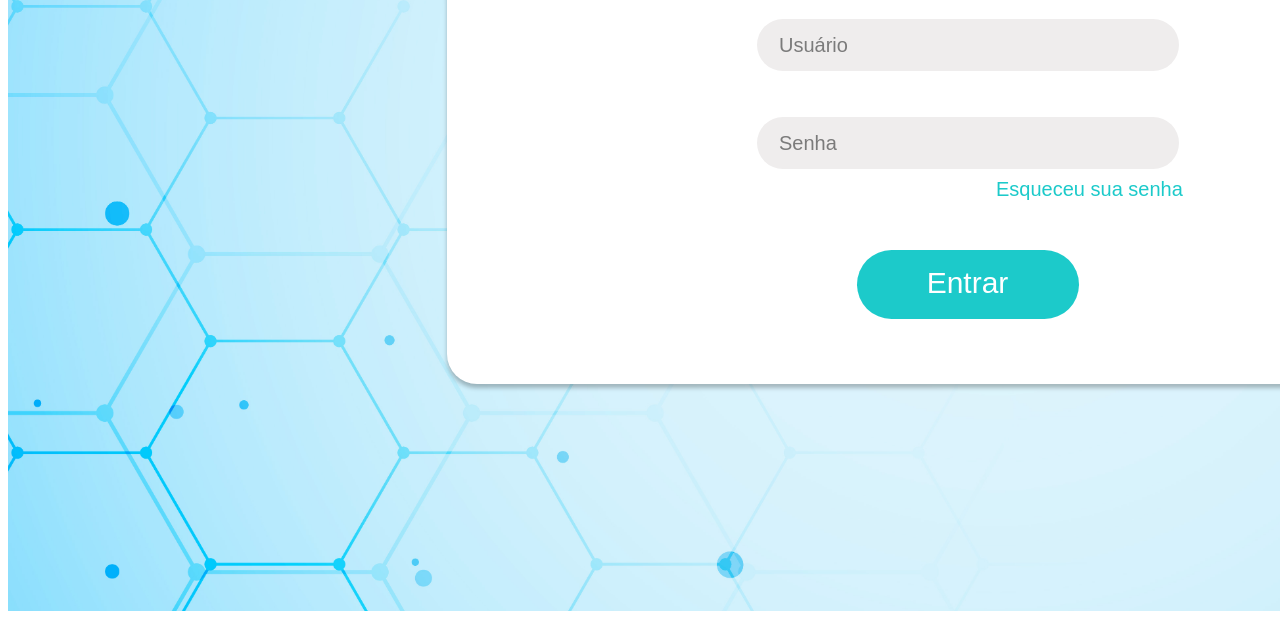
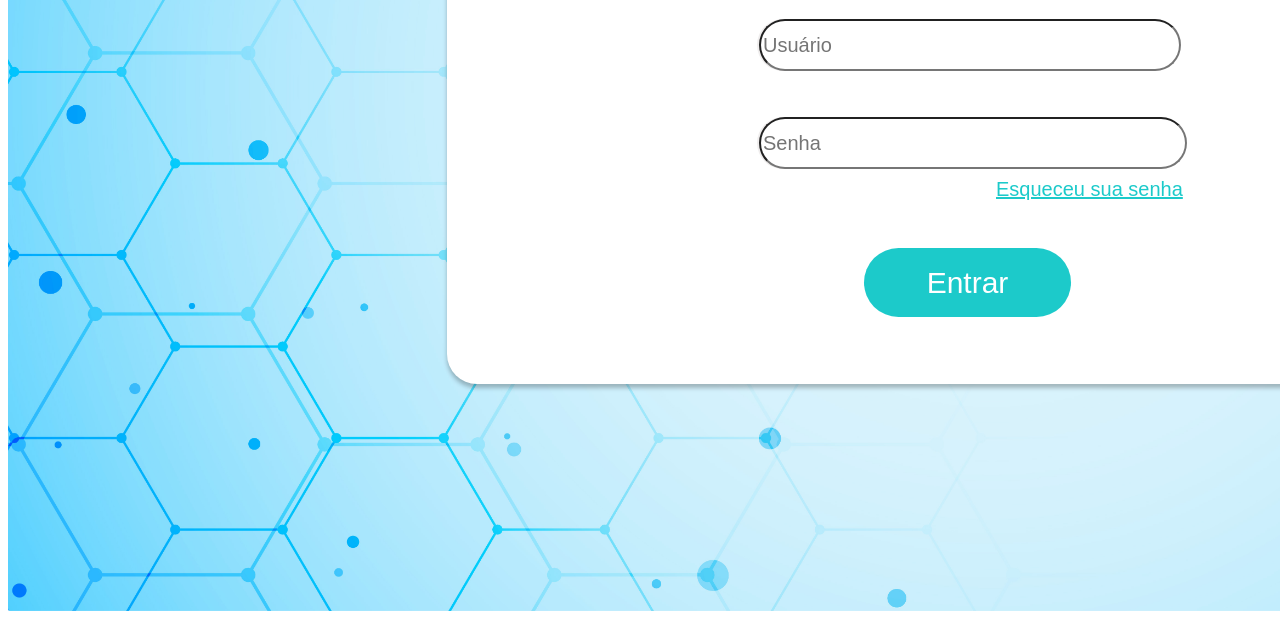
Before and after one commit to Kazetto/TCC-FIAP-SI-2023, a plain HTML site: page TCC/pages/login.html in a window 1280 px wide. Shown: the part 477-1096 px from the top of the page. Drawn offline with Linux system fonts and the light colour scheme.

Commit message:
Continuando o html, css e javascript
Continiando o processo de front end do projeto

```diff
--- /dev/null
+++ b/TCC/javascript/login.js
@@ -0,0 +1,21 @@
+function voltar() {
+    window.history.back();
+  }
+
+function validarFormulario(event) {
+    event.preventDefault();
+
+    var usuario = document.getElementById("usuario").value;
+    var senha = document.getElementById("senha").value;
+
+    if (usuario === "" || senha === "") {
+      alert("Por favor, preencha todos os campos.");
+    } else {
+      // Aqui você pode adicionar a lógica adicional para validar o usuário e a senha.
+      // Por exemplo, fazer uma solicitação para um servidor, comparar com valores predefinidos, etc.
+      //alert("Formulário válido. Usuário: " + usuario + ", Senha: " + senha);
+
+      // Redirecionar para a próxima página após a validação bem-sucedida
+      window.location.href = "/pages/configuracao.html";
+    }
+}
--- a/TCC/pages/login.html
+++ b/TCC/pages/login.html
@@ -3,11 +3,13 @@
 <head>
     <meta charset="UTF-8">
     <meta name="viewport" content="width=device-width, initial-scale=1.0">
+    <script src="/javascript/login.js"></script>
     <title>Login</title>
     <link rel="stylesheet" href="/style/login.css">
 </head>
 <body>
   <div class="tela-de-login">
+    <div class="frame-1">
       <img class="background" src="/imagens/background.jpg" />
 
       <div class="fundo-tela-login-cadastro"></div>
@@ -34,27 +36,28 @@
       </div>
 
       <div class="group-2">
-          <div class="rectangle-12"></div>
 
-          <div class="entrar">Entrar</div>
+
+        <button type="submit" class="entrar" onclick="validarFormulario(event)">Entrar</button>
       </div>
 
       <div class="login">Login</div>
 
-        <div class="esqueceu-sua-senha">Esqueceu sua senha</div>
+      <a class="esqueceu-sua-senha" href="/pages/esqueciSenha.html">Esqueceu sua senha</a>
 
-        <img class="logo" src="logo.png" />
+      <img class="logo" src="/imagens/RADIA.png" />
 
       <div class="usuario">
         <div class="rectangle-2"></div>
 
-          <div class="usu-rio">Usuário</div>
+        <input type="text" id="usuario" name="usuario" placeholder="Usuário" class="usu-rio">
       </div>
 
       <div class="senha">
         <div class="rectangle-3"></div>
 
-          <div class="senha2">Senha</div>
+        <input type="password" id="senha" name="senha" placeholder="Senha" class="senha2">
+      </div>
     </div>
   </div>
 
--- /dev/null
+++ b/TCC/style/esqueciSenha.css
@@ -0,0 +1,127 @@
+.tela-de-esqueceu-sua-senha,
+.tela-de-esqueceu-sua-senha * {
+  box-sizing: border-box;
+}
+.tela-de-esqueceu-sua-senha {
+  background: #ffffff;
+  display: flex;
+  flex-direction: row;
+  gap: 10px;
+  align-items: flex-start;
+  justify-content: flex-start;
+  width: 1920px;
+  height: 1080px;
+  position: relative;
+  overflow: hidden;
+}
+.background {
+  flex-shrink: 0;
+  width: 1920px;
+  height: 1080px;
+  position: relative;
+}
+.fundo-tela-login-cadastro {
+  background: #ffffff;
+  border-radius: 30px;
+  flex-shrink: 0;
+  width: 1019px;
+  height: 625px;
+  position: absolute;
+  left: 436px;
+  top: 228px;
+  box-shadow: 0px 4px 4px 0px rgba(0, 0, 0, 0.25);
+}
+.button-enviar {
+  flex-shrink: 0;
+  width: 222px;
+  height: 70.69px;
+  position: static;
+}
+.rectangle-1 {
+  background: #1ccaca;
+  border-radius: 100px;
+  width: 222px;
+  height: 68.69px;
+  position: absolute;
+  left: 838px;
+  top: 623px;
+}
+.enviar {
+  color: #ffffff;
+  text-align: center;
+  font: 400 30px "Roboto Flex", sans-serif;
+  position: absolute;
+  left: 845px;
+  top: 621px;
+  width: 207px;
+  height: 69px;
+  display: flex;
+  align-items: center;
+  justify-content: center;
+}
+.button-voltar {
+  flex-shrink: 0;
+  width: 73px;
+  height: 69px;
+  position: static;
+}
+.rectangle-12 {
+  background: #1ccaca;
+  border-radius: 100px;
+  width: 73px;
+  height: 69px;
+  position: absolute;
+  left: 462px;
+  top: 256px;
+}
+.icon-arrow-left {
+  position: absolute;
+  left: 484px;
+  top: 276px;
+  overflow: visible;
+}
+.esqueceu-sua-senha {
+  color: #1ccaca;
+  text-align: left;
+  font: 600 40px "Roboto Flex", sans-serif;
+  position: absolute;
+  left: 771px;
+  top: 409px;
+}
+.logo {
+  flex-shrink: 0;
+  width: 350px;
+  height: 104px;
+  position: absolute;
+  left: 774px;
+  top: 273px;
+  box-shadow: 0px 4px 4px 0px rgba(0, 0, 0, 0.25);
+}
+.usuario {
+  flex-shrink: 0;
+  width: 630px;
+  height: 52px;
+  position: static;
+}
+.rectangle-2 {
+  background: #efeded;
+  border-radius: 44px;
+  width: 630px;
+  height: 52px;
+  position: absolute;
+  left: 645px;
+  top: 488px;
+}
+.email {
+  color: #7b7b7b;
+  text-align: left;
+  font: 400 20px "Roboto Flex", sans-serif;
+  position: absolute;
+  left: 677.84px;
+  top: 488px;
+  width: 192.58px;
+  height: 52px;
+  display: flex;
+  align-items: center;
+  justify-content: flex-start;
+}
--- a/TCC/style/login.css
+++ b/TCC/style/login.css
@@ -4,21 +4,36 @@
 }
 .tela-de-login {
   background: #ffffff;
+  display: flex;
+  flex-direction: row;
+  align-items: flex-start;
+  justify-content: space-between;
   width: 1920px;
   height: 1080px;
   position: relative;
   overflow: hidden;
 }
+.frame-1 {
+  display: flex;
+  flex-direction: row;
+  gap: 10px;
+  align-items: flex-start;
+  justify-content: flex-start;
+  flex-shrink: 0;
+  height: 1080px;
+  position: relative;
+}
 .background {
-  width: 2301px;
-  height: 1316px;
-  position: absolute;
-  left: -191px;
-  top: -72px;
+  border-radius: 2px;
+  flex-shrink: 0;
+  width: 1920px;
+  height: 1080px;
+  position: relative;
 }
 .fundo-tela-login-cadastro {
   background: #ffffff;
   border-radius: 30px;
+  flex-shrink: 0;
   width: 1019px;
   height: 625px;
   position: absolute;
@@ -27,8 +42,10 @@
   box-shadow: 0px 4px 4px 0px rgba(0, 0, 0, 0.25);
 }
 .button-voltar {
-  position: absolute;
-  inset: 0;
+  flex-shrink: 0;
+  width: 73px;
+  height: 69px;
+  position: static;
 }
 .rectangle-1 {
   background: #1ccaca;
@@ -46,8 +63,10 @@
   overflow: visible;
 }
 .group-2 {
-  position: absolute;
-  inset: 0;
+  flex-shrink: 0;
+  width: 222px;
+  height: 70.69px;
+  position: static;
 }
 .rectangle-12 {
   background: #1ccaca;
@@ -59,12 +78,15 @@
   top: 719px;
 }
 .entrar {
+  background-color: #1ccaca;
+  border: none;
   color: #ffffff;
   text-align: center;
   font: 400 30px "Roboto Flex", sans-serif;
   position: absolute;
   left: 856px;
   top: 717px;
+  border-radius: 100px;
   width: 207px;
   height: 69px;
   display: flex;
@@ -88,6 +110,7 @@
   top: 647px;
 }
 .logo {
+  flex-shrink: 0;
   width: 350px;
   height: 104px;
   position: absolute;
@@ -96,8 +119,10 @@
   box-shadow: 0px 4px 4px 0px rgba(0, 0, 0, 0.25);
 }
 .usuario {
-  position: absolute;
-  inset: 0;
+  flex-shrink: 0;
+  width: 422px;
+  height: 52px;
+  position: static;
 }
 .rectangle-2 {
   background: #efeded;
@@ -113,17 +138,20 @@
   text-align: left;
   font: 400 20px "Roboto Flex", sans-serif;
   position: absolute;
-  left: 771px;
+  left: 751px;
   top: 488px;
-  width: 129px;
+  width: 422px;
+  border-radius: 30px;
   height: 52px;
   display: flex;
   align-items: center;
   justify-content: flex-start;
 }
 .senha {
-  position: absolute;
-  inset: 0;
+  flex-shrink: 0;
+  width: 422px;
+  height: 52px;
+  position: static;
 }
 .rectangle-3 {
   background: #efeded;
@@ -139,10 +167,11 @@
   text-align: left;
   font: 400 20px "Roboto Flex", sans-serif;
   position: absolute;
-  left: 771px;
+  left: 751px;
   top: 586px;
-  width: 129px;
+  width: 428px;
   height: 52px;
+  border-radius: 30px;
   display: flex;
   align-items: center;
   justify-content: flex-start;
```
Also changed, not shown: TCC/pages/esqueciSenha.html (+43 -1 lines). Lines whose indentation alone changed are shown as unchanged.
